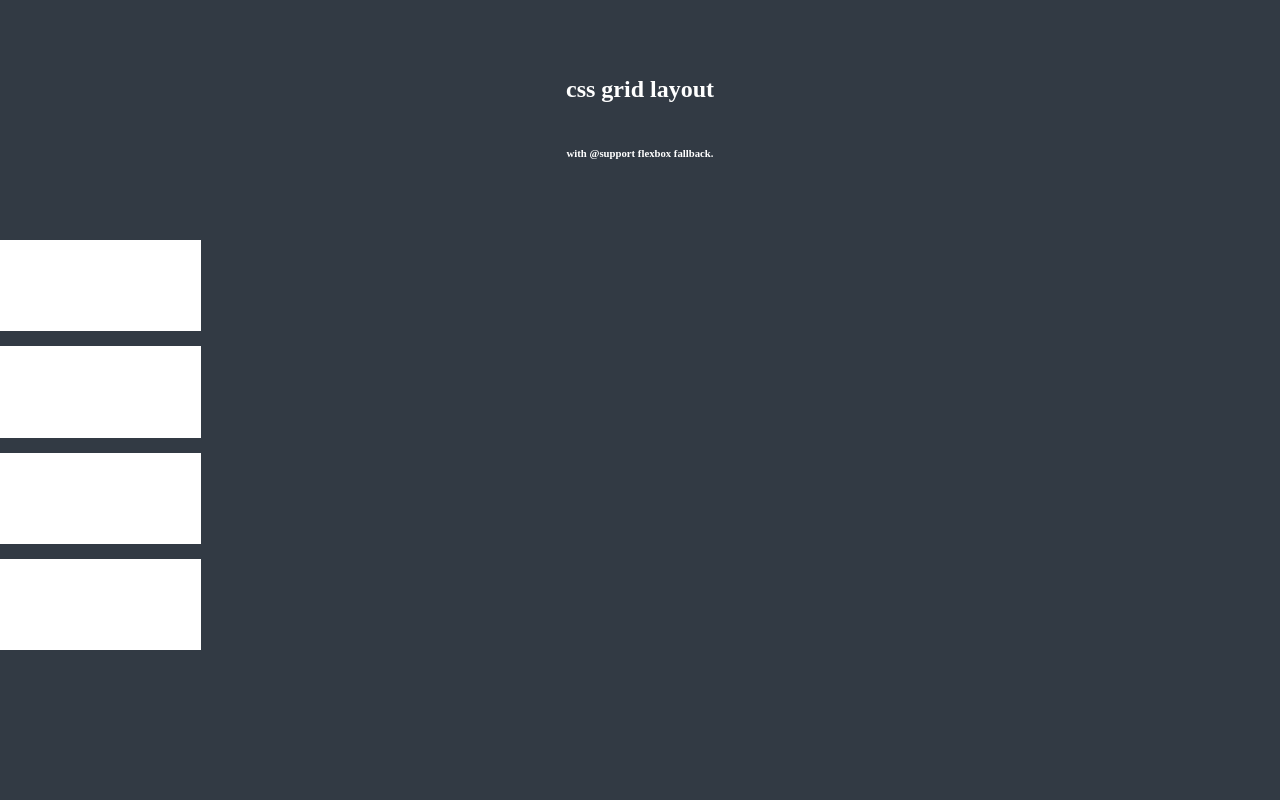
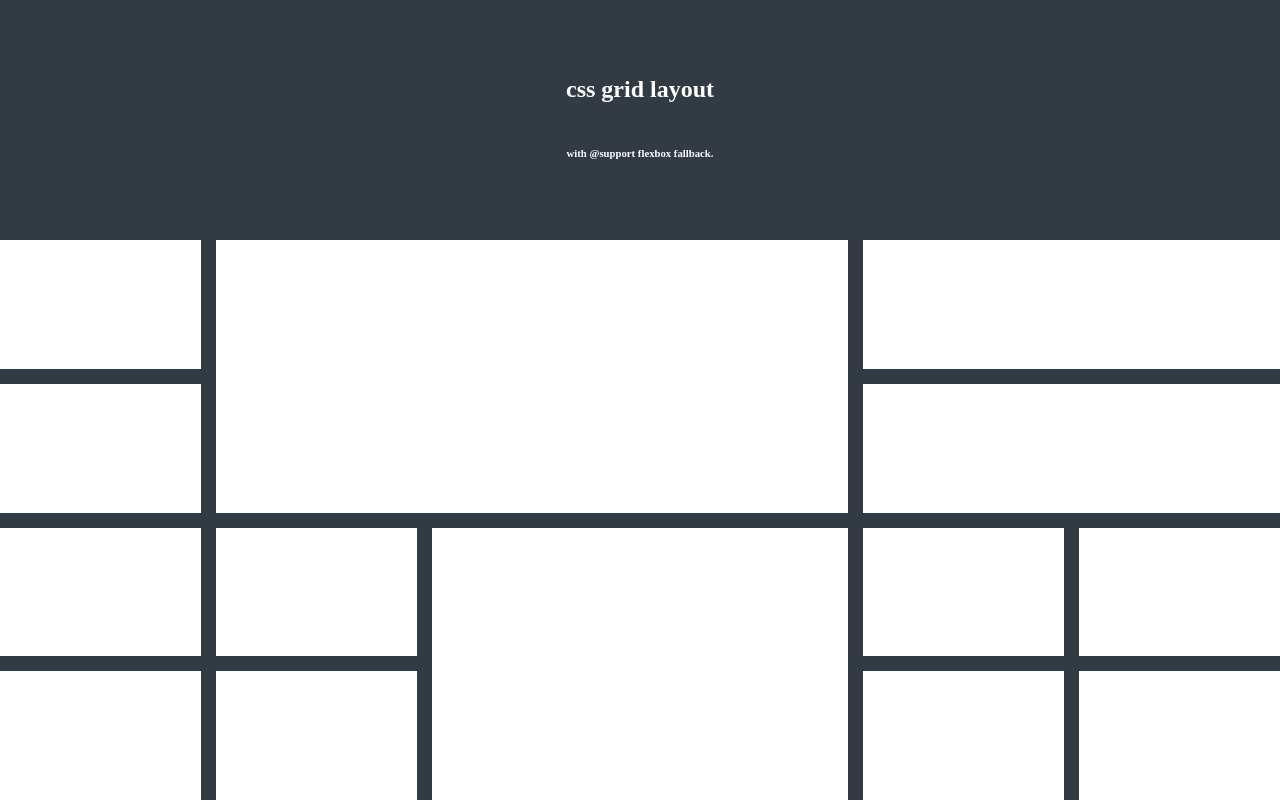
Before and after one commit to ranacaran/linear-gradient, a plain HTML site: page index.html in a window 1280 px wide. Drawn offline with Linux system fonts and the light colour scheme.

Commit message:
fix grid-area, working

```diff
--- a/scss/_grid.scss
+++ b/scss/_grid.scss
@@ -7,79 +7,79 @@
     grid-template-rows: 1fr 1fr 1fr 1fr;
     grid-template-columns: 1fr 1fr 1fr 1fr 1fr 1fr;
     grid-template-areas:
-    "5 1 1 1 3 3"
-    "6 1 1 1 4 4"
-    "7 9 2 2 11 12"
-    "8 10 2 2 13 14";
+    "five one one one three three"
+    "six one one one four four"
+    "seven nine two two eleven twelve"
+    "eight ten two two thirteen fourteen";
 
     &__element {
         &--1 {
-            grid-area: 1;
+            grid-area: one;
             background-color: white;
         }
 
         &--2 {
-            grid-area: 2;
+            grid-area: two;
             background-color: white;
         }
 
         &--3 {
-            grid-area: 3;
+            grid-area: three;
             background-color: white;
         }
 
         &--4 {
-            grid-area: 4;
+            grid-area: four;
             background-color: white;
         }
 
         &--5 {
-            grid-area: 5;
+            grid-area: five;
             background-color: white;
         }
 
         &--6 {
-            grid-area: 6;
+            grid-area: six;
             background-color: white;
         }
 
         &--7 {
-            grid-area: 7;
+            grid-area: seven;
             background-color: white;
         }
 
         &--8 {
-            grid-area: 8;
+            grid-area: eight;
             background-color: white;
         }
 
         &--9 {
-            grid-area: 9;
+            grid-area: nine;
             background-color: white;
         }
 
         &--10 {
-            grid-area: 10;
+            grid-area: ten;
             background-color: white;
         }
 
         &--11 {
-            grid-area: 11;
+            grid-area: eleven;
             background-color: white;
         }
 
         &--12 {
-            grid-area: 12;
+            grid-area: twelve;
             background-color: white;
         }
 
         &--13 {
-            grid-area: 13;
+            grid-area: thirteen;
             background-color: white;
         }
 
         &--14 {
-            grid-area: 14;
+            grid-area: fourteen;
             background-color: white;
         }
     }
```
Also changed, not shown: _reset.scss (deleted), scss/index.css, 1 other file.
